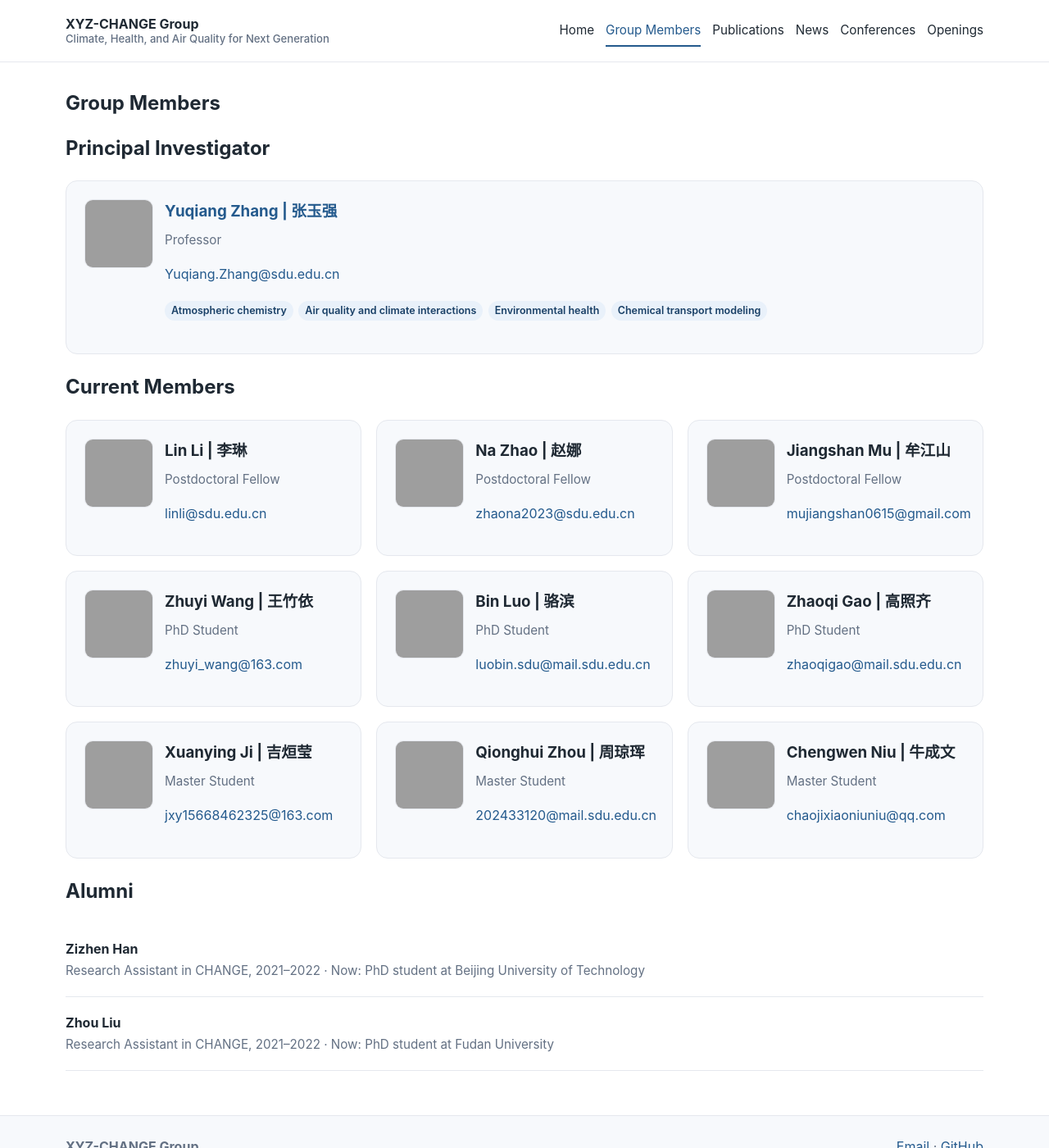
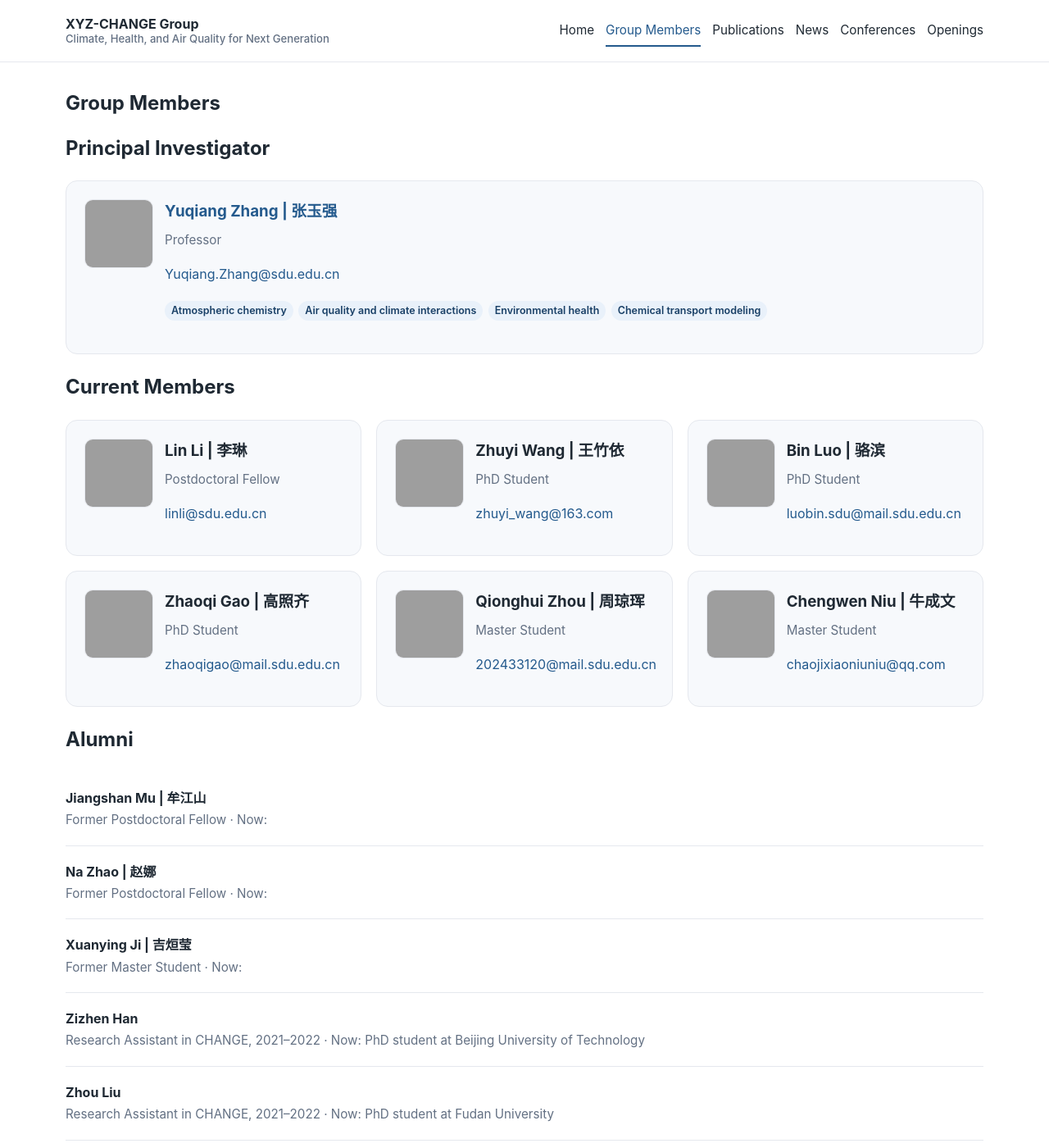
Before and after one commit to MuJSh/xyz_CHANGE, a Jekyll site: the page built from _pages/group-members.md, in a window 1280 px wide and 1400 px high. Shown: the whole window at 82% size. Built offline with Jekyll 4.4.1, drawn with Linux system fonts in a browser that asks for light colours; part of the change alters nothing that is shown.

Commit message:
Move selected members to alumni

```diff
--- a/_data/members.yml
+++ b/_data/members.yml
@@ -31,28 +31,6 @@ current:
       - "2017–2022, PhD, Nanjing University of Information Science & Technology"
       - "2013–2017, BS, Nanjing University of Information Science & Technology"
 
-  - name: "Na Zhao | 赵娜"
-    role: "Postdoctoral Fellow"
-    affiliation: "Shandong University"
-    email: "zhaona2023@sdu.edu.cn"
-    initials: "NZ"
-    photo: "https://mujsh.github.io/YuqiangZhangLab.github.io/images/peopic/nazhao.jpg"
-    education:
-      - "2018–2022, PhD, Fudan University"
-      - "2015–2018, MS, Beijing University of Technology"
-      - "2011–2015, BS, Beijing University of Technology"
-
-  - name: "Jiangshan Mu | 牟江山"
-    role: "Postdoctoral Fellow"
-    affiliation: "Shandong University"
-    email: "mujiangshan0615@gmail.com"
-    initials: "JM"
-    photo: "https://mujsh.github.io/YuqiangZhangLab.github.io/images/peopic/jsmu.jpg"
-    education:
-      - "2021–2025, PhD, Shandong University"
-      - "2018–2021, MS, Shandong University"
-      - "2014–2018, BS, Ocean University of China"
-
   - name: "Zhuyi Wang | 王竹依"
     role: "PhD Student"
     affiliation: "Shandong University"
@@ -82,15 +60,6 @@ current:
       - "2022–2025, MS, Shandong University"
       - "2018–2022, BS, Qingdao University of Technology"
 
-  - name: "Xuanying Ji | 吉烜莹"
-    role: "Master Student"
-    affiliation: "Shandong University"
-    email: "jxy15668462325@163.com"
-    initials: "XJ"
-    photo: "https://mujsh.github.io/YuqiangZhangLab.github.io/images/peopic/xuanyingji1.jpg"
-    education:
-      - "2019–2023, BS, Shandong Agricultural University"
-
   - name: "Qionghui Zhou | 周琼珲"
     role: "Master Student"
     affiliation: "Shandong University"
@@ -110,6 +79,18 @@ current:
       - "2021–2025, BS, Shandong Agricultural University"
 
 alumni:
+  - name: "Jiangshan Mu | 牟江山"
+    role: "Former Postdoctoral Fellow"
+    now: ""
+
+  - name: "Na Zhao | 赵娜"
+    role: "Former Postdoctoral Fellow"
+    now: ""
+
+  - name: "Xuanying Ji | 吉烜莹"
+    role: "Former Master Student"
+    now: ""
+
   - name: "Zizhen Han"
     role: "Research Assistant in CHANGE, 2021–2022"
     now: "PhD student at Beijing University of Technology"
```
